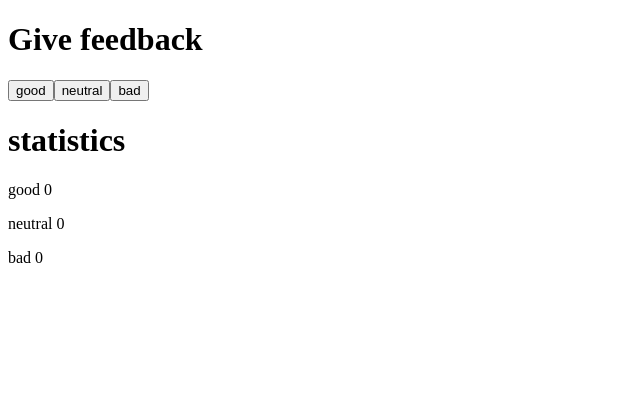
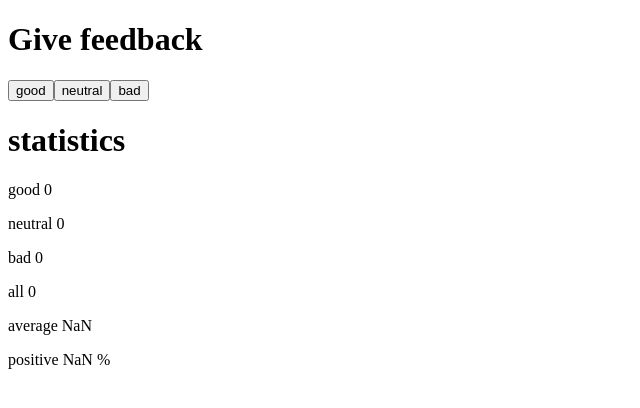
Before and after one commit to Olli-M-Multanen/FullstackOpen_2023, a React (Create React App) app in the folder part1/unicafe/: page / in a window 1280 px wide. Shown: the top 408 px of the page, without its empty margins (0-640 px from the left). Built offline with nearby package versions, Linux system fonts and the light colour scheme.

Commit message:
unicafe 1.7 step2 done

```diff
--- a/part1/unicafe/src/App.js
+++ b/part1/unicafe/src/App.js
@@ -14,13 +14,16 @@ const Button = ({ handleClick, text }) => (
   </button>
 )
 
-const Statistics = ({ good, neutral, bad}) => {
+const Statistics = ({ good, neutral, bad, total, positive}) => {
   return (
     <div>
       <h1>statistics</h1>
       <p>good {good}</p>
       <p>neutral {neutral}</p>
       <p>bad {bad}</p>
+      <p>all {total}</p>
+      <p>average {positive / total}</p>
+      <p>positive {good / total * 100} %</p>
     </div>
   )
 }
@@ -29,18 +32,26 @@ const App = () => {
   const [good, setGood] = useState(0)
   const [neutral, setNeutral] = useState(0)
   const [bad, setBad] = useState(0)
+  const [total, setTotal] = useState(0)
+  const [positive, setPositive] = useState(0)
+
 
   const handleGood = () => {
     console.log("Good")
     setGood(good + 1)
+    setTotal(total +1)
+    setPositive(positive + 1)
   }
   const handleNeutral = () => {
     console.log("Neutral")
     setNeutral(neutral + 1)
+    setTotal(total +1)
   }
   const handleBad = () => {
     console.log("Bad")
     setBad(bad + 1)
+    setTotal(total +1)
+    setPositive(positive - 1)
   }
 
   return (
@@ -49,7 +60,7 @@ const App = () => {
     <Button handleClick={handleGood} text="good" />
     <Button handleClick={handleNeutral} text="neutral" />
     <Button handleClick={handleBad} text="bad" />
-    <Statistics good={good} neutral={neutral} bad={bad} />
+    <Statistics good={good} neutral={neutral} bad={bad} total={total} positive={positive}/>
     </>
   )
 }
```
